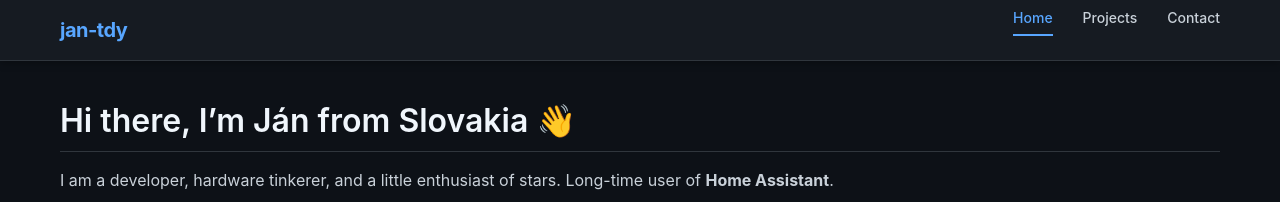
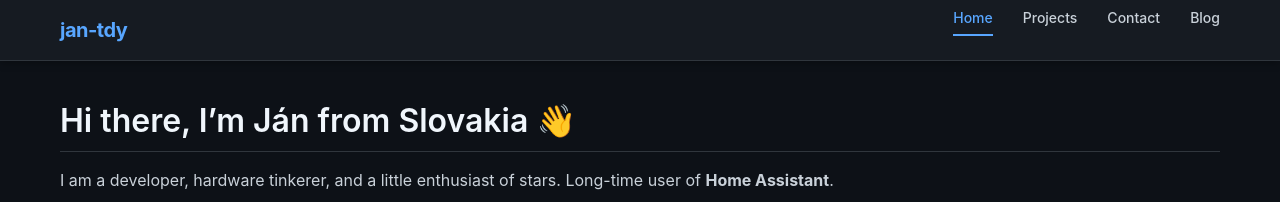
Before and after one commit to jan-tdy/jan-tdy, a Jekyll site: the page built from docs/README.md, in a window 1280 px wide. Shown: the top 202 px of the page. Built offline with Jekyll 4.4.1, drawn with Linux system fonts in a browser that asks for light colours.

Commit message:
Add Blog link to navigation menu

```diff
--- a/docs/_layouts/default.html
+++ b/docs/_layouts/default.html
@@ -202,6 +202,7 @@
                 <li><a href="/jan-tdy/" {% if page.url == '/' %}class="active"{% endif %}>Home</a></li>
                 <li><a href="/jan-tdy/projects" {% if page.url == '/projects' %}class="active"{% endif %}>Projects</a></li>
                 <li><a href="/jan-tdy/contact" {% if page.url == '/contact' %}class="active"{% endif %}>Contact</a></li>
+                <li><a href="/jan-tdy/blog" {% if page.url == '/blog' %}class="active"{% endif %}>Blog</a></li>
             </ul>
         </div>
     </nav>
```
